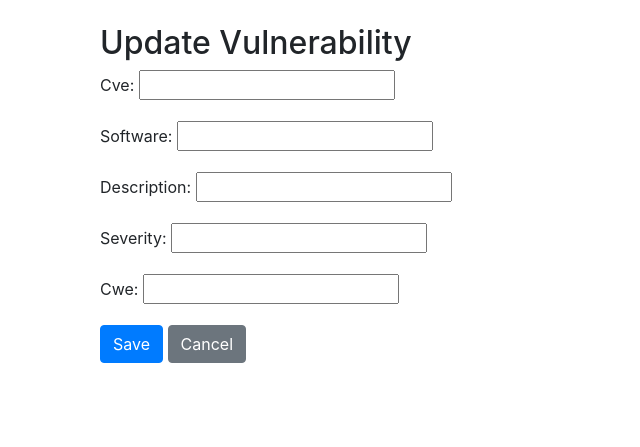
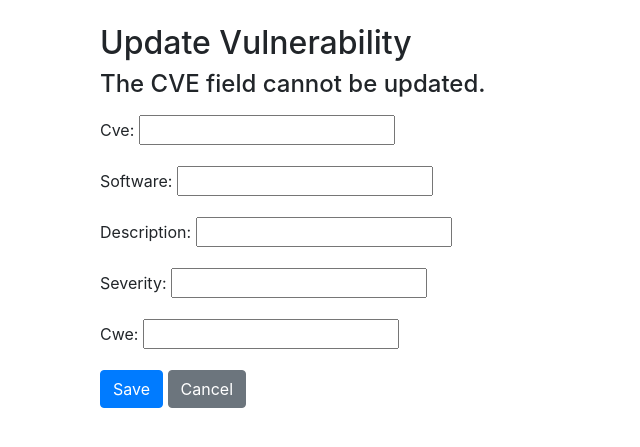
Before and after one commit to jorgesoft/django-vulns, a Django app: template dashboard/templates/dashboard/vulnerability_update.html in a window 1280 px wide. Shown: the part 56-503 px from the top of the page, without its empty margins (0-640 px from the left). Run offline with Django 5.2, Linux system fonts and the light colour scheme; the template is opened without the code that fills it: values that come from a table or form of the project are taken from there, others are empty; some libraries are stand-ins or nearby versions.

Commit message:
gui change to update vulnerabilites

```diff
--- a/dashboard/templates/dashboard/vulnerabilities_list.html
+++ b/dashboard/templates/dashboard/vulnerabilities_list.html
@@ -40,7 +40,7 @@
                 <td>{{ vulnerability.cwe }}</td>
                 <style>
                     .btn-fixed-width {
-                        width: 80px; /* Adjust as needed to make sure both buttons are the same width */
+                        width: 80px;
                     }
                     </style>
 
--- a/dashboard/templates/dashboard/vulnerability_update.html
+++ b/dashboard/templates/dashboard/vulnerability_update.html
@@ -3,6 +3,8 @@
 {% block content %}
 <div class="container mt-3">
     <h2>Update Vulnerability</h2>
+    <h4>The CVE field cannot be updated.</h4>
+    <p></p>
     <form method="post">
         {% csrf_token %}
         {{ form.as_p }}
```
